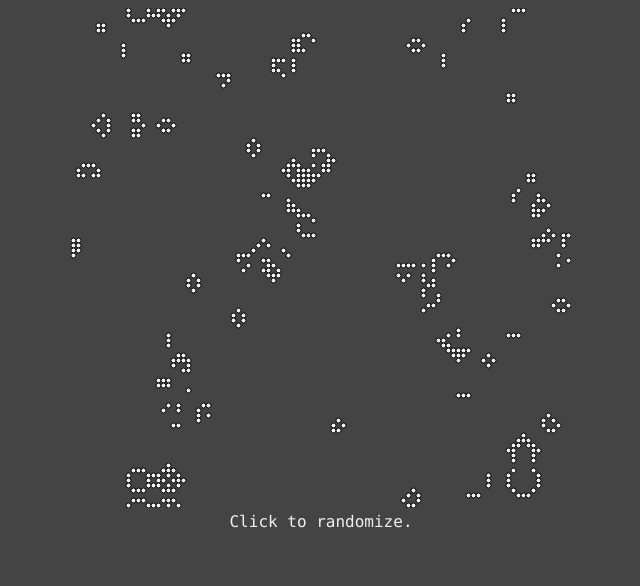
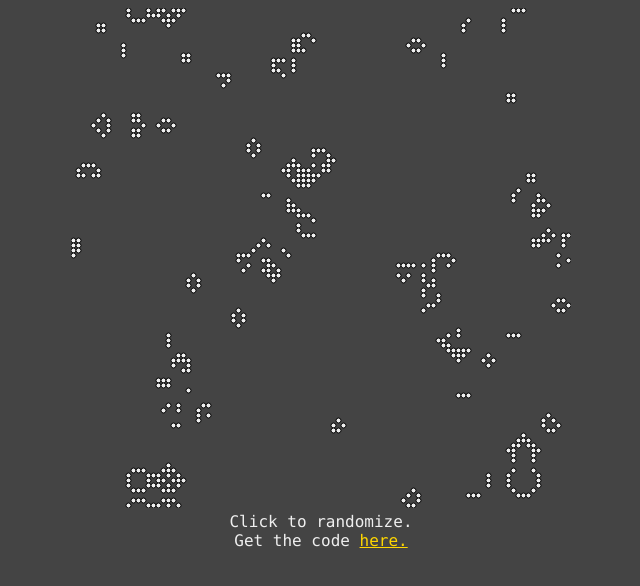
Before and after one commit to jakekara/bad-conway, a plain HTML site: page index.html in a window 1280 px wide. Shown: the whole page, without its empty margins (319-959 px from the left). Drawn offline with nearby package versions, Linux system fonts and the light colour scheme.

Commit message:
Updated readme

```diff
--- a/conway.css
+++ b/conway.css
@@ -17,3 +17,7 @@ body{
     color: #efefef;
 
 }
+
+a{
+    color: gold;
+}
--- a/index.html
+++ b/index.html
@@ -8,6 +8,11 @@
     <div>
       Click to randomize.
     </div>
+    <div>
+      Get the
+      code <a href="https://github.com/jakekara/bad-conway">here.</a>
+    </div>
+
 
   </body>
 
```
